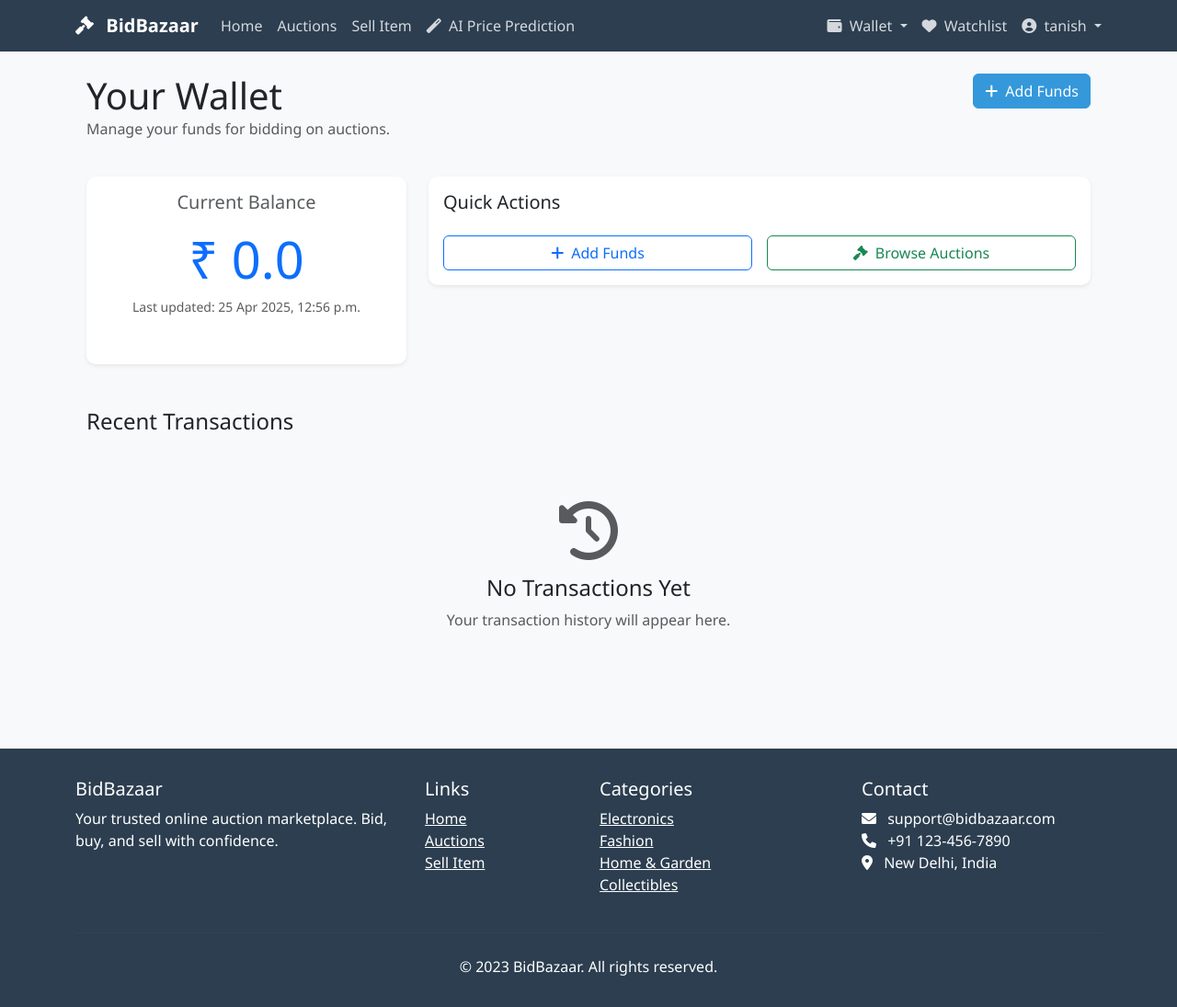
After one commit to crumples06/Online-Auction-System, a Django app: page /wallet/ in a window 1280 px wide. The commit adds this page. Shown: the whole page at 92% size. Run offline with Django 5.2, Linux system fonts and the light colour scheme; a user stored in the database is signed in; data comes from the database, SQL or seed files in the repository; both versions use the stored data as it was after the commit; some libraries are stand-ins or nearby versions.

Commit message:
added wallet functionality and now featured products come from db

```diff
--- a/auction/admin.py
+++ b/auction/admin.py
@@ -10,3 +10,5 @@ admin.site.register(Auction)
 admin.site.register(Bid)
 admin.site.register(ProductImage)
 admin.site.register(Review)
+admin.site.register(Wallet)
+admin.site.register(WalletTransaction)
--- a/auction/urls.py
+++ b/auction/urls.py
@@ -21,6 +21,11 @@ urlpatterns = [
     path('auction/<int:auction_id>/pay/', views.make_payment, name='make_payment'),
     path('auction/<int:auction_id>/confirm/', views.confirm_delivery, name='confirm_delivery'),
     path('price-prediction/', views.price_prediction, name='price_prediction'),
+
+    # Wallet URLs
+    path('wallet/', views.wallet_dashboard, name='wallet_dashboard'),
+    path('wallet/add-funds/', views.add_funds, name='add_funds'),
+    path('wallet/payment/<int:transaction_id>/', views.process_payment, name='process_payment'),
 ]
 
 urlpatterns += static(settings.MEDIA_URL, document_root=settings.MEDIA_ROOT)
--- a/auction/views.py
+++ b/auction/views.py
@@ -12,6 +12,7 @@ from django.utils.timezone import now, timedelta
 from decimal import Decimal
 from django.http import Http404
 from django.db import models
+from django.db.models import F
 
 # Create your views here.
 
@@ -61,6 +62,9 @@ def registerPage(request):
                 address=form.cleaned_data['address']
             )
 
+            # Create a wallet for the new user
+            Wallet.objects.create(user=user, balance=0)
+
             login(request, user)
             return redirect('home')
         else:
@@ -69,7 +73,29 @@ def registerPage(request):
     return render(request, 'login_register.html', {'form':form})
 
 def home(request):
-    return render(request, 'home.html')
+    # Get current time to determine auction status
+    current_time = now()
+
+    # Update auction statuses
+    Auction.objects.filter(start_time__gt=current_time).update(status='Starting Soon')
+    Auction.objects.filter(start_time__lte=current_time, end_time__gt=current_time).update(status='Active')
+    Auction.objects.filter(end_time__lte=current_time).update(status='Closed')
+
+    # Get featured auctions - active auctions with highest bids (limit to 4)
+    featured_auctions = Auction.objects.filter(
+        status='Active'
+    ).order_by('-higest_bid')[:4]  # Get top 4 auctions with highest bids
+
+    # Initialize watched_auctions_ids for authenticated users
+    watched_auctions_ids = []
+    if request.user.is_authenticated:
+        watched_auctions_ids = request.user.watchlist.all().values_list('auction_id', flat=True)
+
+    context = {
+        'featured_auctions': featured_auctions,
+        'watched_auctions_ids': watched_auctions_ids,
+    }
+    return render(request, 'home.html', context)
 
 def auctions(request):
     current_time = now()
@@ -156,7 +182,15 @@ def item(request, pk):
                 messages.error(request, "You need to log in to place a bid.")
                 return redirect('login')
 
+            # Get or create wallet
+            wallet, created = Wallet.objects.get_or_create(user=request.user)
             bid_amount = Decimal(request.POST.get('bid_amount'))
+
+            # Check if user has enough balance
+            if bid_amount > wallet.balance:
+                messages.error(request, f"Insufficient funds. Your wallet balance is ₹{wallet.balance}. Add more funds to place this bid.")
+                return redirect('item', pk=auction.id)
+
             if bid_amount > Decimal(auction.higest_bid) and bid_amount > Decimal(auction.product.base_price):
                 previous_winner = auction.winner
 
@@ -168,8 +202,36 @@ def item(request, pk):
                     auction.end_time += timedelta(minutes=5)
                     messages.success(request, "Auction extended by 5 minutes!")
 
+                # If there was a previous winner, refund their bid amount
+                if previous_winner and previous_winner != request.user:
+                    prev_winner_wallet, created = Wallet.objects.get_or_create(user=previous_winner)
+                    prev_winner_wallet.balance = F('balance') + Decimal(auction.higest_bid)
+                    prev_winner_wallet.save()
+
+                    # Create refund transaction
+                    WalletTransaction.objects.create(
+                        wallet=prev_winner_wallet,
+                        amount=Decimal(auction.higest_bid),
+                        transaction_type='REFUND',
+                        status='SUCCESS',
+                        description=f"Bid refund for {auction.product.name}"
+                    )
+
                 auction.winner = request.user
                 auction.save()
+
+                # Deduct the bid amount from the user's wallet
+                wallet.balance = F('balance') - bid_amount
+                wallet.save()
+
+                # Create payment transaction
+                WalletTransaction.objects.create(
+                    wallet=wallet,
+                    amount=bid_amount,
+                    transaction_type='PAYMENT',
+                    status='SUCCESS',
+                    description=f"Bid payment for {auction.product.name}"
+                )
 
                 Bid.objects.create(auction=auction, bidder=request.user, bid_amount=bid_amount)
                 messages.success(request, 'Your bid has been placed successfully.')
@@ -206,6 +268,9 @@ def item(request, pk):
     if request.user.is_authenticated:
         watched_auctions_ids = request.user.watchlist.all().values_list('auction_id', flat=True)
 
+        # Get wallet balance for UI display
+        wallet, created = Wallet.objects.get_or_create(user=request.user)
+
     context = {
         'watched_auctions_ids': watched_auctions_ids,
         'auction': auction,
@@ -213,6 +278,7 @@ def item(request, pk):
         'reviews': reviews,
         'now': current_time,
         'form': form,  # Only for the winner
+        'wallet_balance': wallet.balance if request.user.is_authenticated else 0,
     }
     return render(request, 'item.html', context)
 
@@ -339,3 +405,81 @@ def make_payment(request, auction_id):
 @login_required(login_url='login')
 def price_prediction(request):
     return render(request, 'price_prediction.html')
+
+# Wallet views
+@login_required(login_url='login')
+def wallet_dashboard(request):
+    # Get or create wallet for the user
+    wallet, created = Wallet.objects.get_or_create(user=request.user)
+
+    # Get transactions
+    transactions = WalletTransaction.objects.filter(wallet=wallet).order_by('-timestamp')
+
+    context = {
+        'wallet': wallet,
+        'transactions': transactions,
+    }
+    return render(request, 'wallet_dashboard.html', context)
+
+@login_required(login_url='login')
+def add_funds(request):
+    # Get or create wallet for the user
+    wallet, created = Wallet.objects.get_or_create(user=request.user)
+
+    if request.method == 'POST':
+        amount = Decimal(request.POST.get('amount', 0))
+
+        if amount < 100:
+            messages.error(request, "Minimum amount to add is ₹100.")
+            return redirect('add_funds')
+
+        # Create a pending transaction
+        transaction = WalletTransaction.objects.create(
+            wallet=wallet,
+            amount=amount,
+            transaction_type='DEPOSIT',
+            status='PENDING',
+            description='Wallet funding'
+        )
+
+        # Redirect to payment processing
+        return redirect('process_payment', transaction_id=transaction.id)
+
+    context = {
+        'wallet': wallet,
+    }
+    return render(request, 'add_funds.html', context)
+
+@login_required(login_url='login')
+def process_payment(request, transaction_id):
+    # Get the transaction
+    transaction = get_object_or_404(WalletTransaction, id=transaction_id)
+
+    # Ensure the transaction belongs to the current user
+    if transaction.wallet.user != request.user:
+        messages.error(request, "You don't have permission to view this transaction.")
+        return redirect('wallet_dashboard')
+
+    # If the transaction is already processed, redirect to wallet dashboard
+    if transaction.status != 'PENDING':
+        return redirect('wallet_dashboard')
+
+    if request.method == 'POST':
+        # This is a demo implementation. In a real application, you would integrate with a payment gateway
+        # For demo purposes, we'll just mark the transaction as successful and update the wallet balance
+
+        transaction.status = 'SUCCESS'
+        transaction.save()
+
+        # Update wallet balance
+        wallet = transaction.wallet
+        wallet.balance = F('balance') + transaction.amount
+        wallet.save()
+
+        messages.success(request, f"Successfully added ₹{transaction.amount} to your wallet.")
+        return redirect('wallet_dashboard')
+
+    context = {
+        'transaction': transaction,
+    }
+    return render(request, 'process_payment.html', context)
--- a/templates/auctions.html
+++ b/templates/auctions.html
@@ -112,7 +112,7 @@
 
         {% if auction_listings %}
         <div class="row">
-            {% for auction in auction_listings %}
+        {% for auction in auction_listings %}
             <div class="col-md-6 col-lg-4 mb-4">
                 <div class="card h-100">
                     <div class="position-relative">
@@ -153,8 +153,8 @@
                         </small>
                     </div>
                 </div>
-            </div>
-            {% endfor %}
+                </div>
+        {% endfor %}
         </div>
         {% else %}
         <div class="alert alert-info">
--- a/templates/base.html
+++ b/templates/base.html
@@ -233,9 +233,10 @@
                         </a>
                         <div class="dropdown-menu dropdown-menu-end p-3" style="min-width: 250px;">
                             <h6 class="dropdown-header">Your Balance</h6>
-                            <div class="wallet-balance mb-2">₹ 0.00</div>
+                            <div class="wallet-balance mb-2">₹ {{ request.user.wallet.balance|default:"0.00" }}</div>
                             <div class="d-grid gap-2">
-                                <button class="btn btn-sm btn-primary">Add Funds</button>
+                                <a href="{% url 'add_funds' %}" class="btn btn-sm btn-primary">Add Funds</a>
+                                <a href="{% url 'wallet_dashboard' %}" class="btn btn-sm btn-outline-secondary">Wallet History</a>
                             </div>
                         </div>
                     </div>
@@ -337,17 +338,17 @@
         function showToast(message, type = 'info') {
             const toastContainer = document.querySelector('.toast-container');
             const toast = document.createElement('div');
-            toast.className = `toast align-items-center text-white bg-${type} border-0`;
+            toast.className = `toast align-items-center bg-${type} border-0`;
             toast.setAttribute('role', 'alert');
             toast.setAttribute('aria-live', 'assertive');
             toast.setAttribute('aria-atomic', 'true');
 
             toast.innerHTML = `
                 <div class="d-flex">
-                    <div class="toast-body">
+                    <div class="toast-body text-dark">
                         ${message}
                     </div>
-                    <button type="button" class="btn-close btn-close-white me-2 m-auto" data-bs-dismiss="toast" aria-label="Close"></button>
+                    <button type="button" class="btn-close me-2 m-auto" data-bs-dismiss="toast" aria-label="Close"></button>
                 </div>
             `;
 
--- /dev/null
+++ b/templates/wallet_dashboard.html
@@ -0,0 +1,105 @@
+{% extends 'base.html' %}
+
+{% block title %}Your Wallet - BidBazaar{% endblock %}
+
+{% block content %}
+<div class="container">
+    <div class="row mb-4">
+        <div class="col">
+            <h1 class="mb-0">Your Wallet</h1>
+            <p class="text-muted">Manage your funds for bidding on auctions.</p>
+        </div>
+        <div class="col-auto">
+            <a href="{% url 'add_funds' %}" class="btn btn-primary">
+                <i class="fas fa-plus me-2"></i>Add Funds
+            </a>
+        </div>
+    </div>
+
+    <div class="row mb-5">
+        <div class="col-md-4 mb-4 mb-md-0">
+            <div class="card h-100 border-0 shadow-sm">
+                <div class="card-body text-center">
+                    <h5 class="card-title text-muted mb-3">Current Balance</h5>
+                    <div class="display-4 text-primary mb-2">₹ {{ wallet.balance }}</div>
+                    <p class="text-muted small">Last updated: {{ wallet.updated_at|date:"j M Y, g:i a" }}</p>
+                </div>
+            </div>
+        </div>
+        <div class="col-md-8">
+            <div class="card border-0 shadow-sm">
+                <div class="card-body">
+                    <h5 class="card-title">Quick Actions</h5>
+                    <div class="row g-3 mt-2">
+                        <div class="col-6">
+                            <a href="{% url 'add_funds' %}" class="btn btn-outline-primary w-100">
+                                <i class="fas fa-plus me-2"></i>Add Funds
+                            </a>
+                        </div>
+                        <div class="col-6">
+                            <a href="{% url 'auctions' %}" class="btn btn-outline-success w-100">
+                                <i class="fas fa-gavel me-2"></i>Browse Auctions
+                            </a>
+                        </div>
+                    </div>
+                </div>
+            </div>
+        </div>
+    </div>
+
+    <h4 class="mb-3">Recent Transactions</h4>
+
+    {% if transactions %}
+    <div class="table-responsive">
+        <table class="table table-hover">
+            <thead class="table-light">
+                <tr>
+                    <th>Date</th>
+                    <th>Type</th>
+                    <th>Amount</th>
+                    <th>Status</th>
+                    <th>Description</th>
+                </tr>
+            </thead>
+            <tbody>
+                {% for transaction in transactions %}
+                <tr>
+                    <td>{{ transaction.timestamp|date:"j M Y, g:i a" }}</td>
+                    <td>
+                        {% if transaction.transaction_type == 'DEPOSIT' %}
+                        <span class="badge bg-success">Deposit</span>
+                        {% elif transaction.transaction_type == 'PAYMENT' %}
+                        <span class="badge bg-primary">Payment</span>
+                        {% elif transaction.transaction_type == 'REFUND' %}
+                        <span class="badge bg-info">Refund</span>
+                        {% else %}
+                        <span class="badge bg-warning">Withdrawal</span>
+                        {% endif %}
+                    </td>
+                    <td class="{% if transaction.transaction_type == 'DEPOSIT' or transaction.transaction_type == 'REFUND' %}text-success{% else %}text-danger{% endif %}">
+                        {% if transaction.transaction_type == 'DEPOSIT' or transaction.transaction_type == 'REFUND' %}+{% else %}-{% endif %}₹ {{ transaction.amount }}
+                    </td>
+                    <td>
+                        {% if transaction.status == 'SUCCESS' %}
+                        <span class="badge bg-success">Success</span>
+                        {% elif transaction.status == 'PENDING' %}
+                        <span class="badge bg-warning">Pending</span>
+                        {% else %}
+                        <span class="badge bg-danger">Failed</span>
+                        {% endif %}
+                    </td>
+                    <td>{{ transaction.description|default:"--" }}</td>
+                </tr>
+                {% endfor %}
+            </tbody>
+        </table>
+    </div>
+    {% else %}
+    <div class="text-center py-5 my-4 bg-light rounded">
+        <i class="fas fa-history fa-4x text-muted mb-3"></i>
+        <h4>No Transactions Yet</h4>
+        <p class="text-muted">Your transaction history will appear here.</p>
+    </div>
+    {% endif %}
+</div>
+{% endblock %}
```
Also changed, not shown: auction/models.py (+34 -0 lines), templates/add_funds.html (added, +75 -0 lines), templates/home.html (+58 -91 lines), templates/item.html (+23 -12 lines), templates/process_payment.html (added, +75 -0 lines), auction/migrations/0016_wallet_wallettransaction.py (added), db.sqlite3, media/product_images/download_1_rgcPTqo.jpg (added), media/product_images/download_1_z2fYq5X.jpg (added), media/product_images/download_54KdY1M.jpg (added), media/product_images/download_ca8bJKK.jpg (added), 1 other file.
